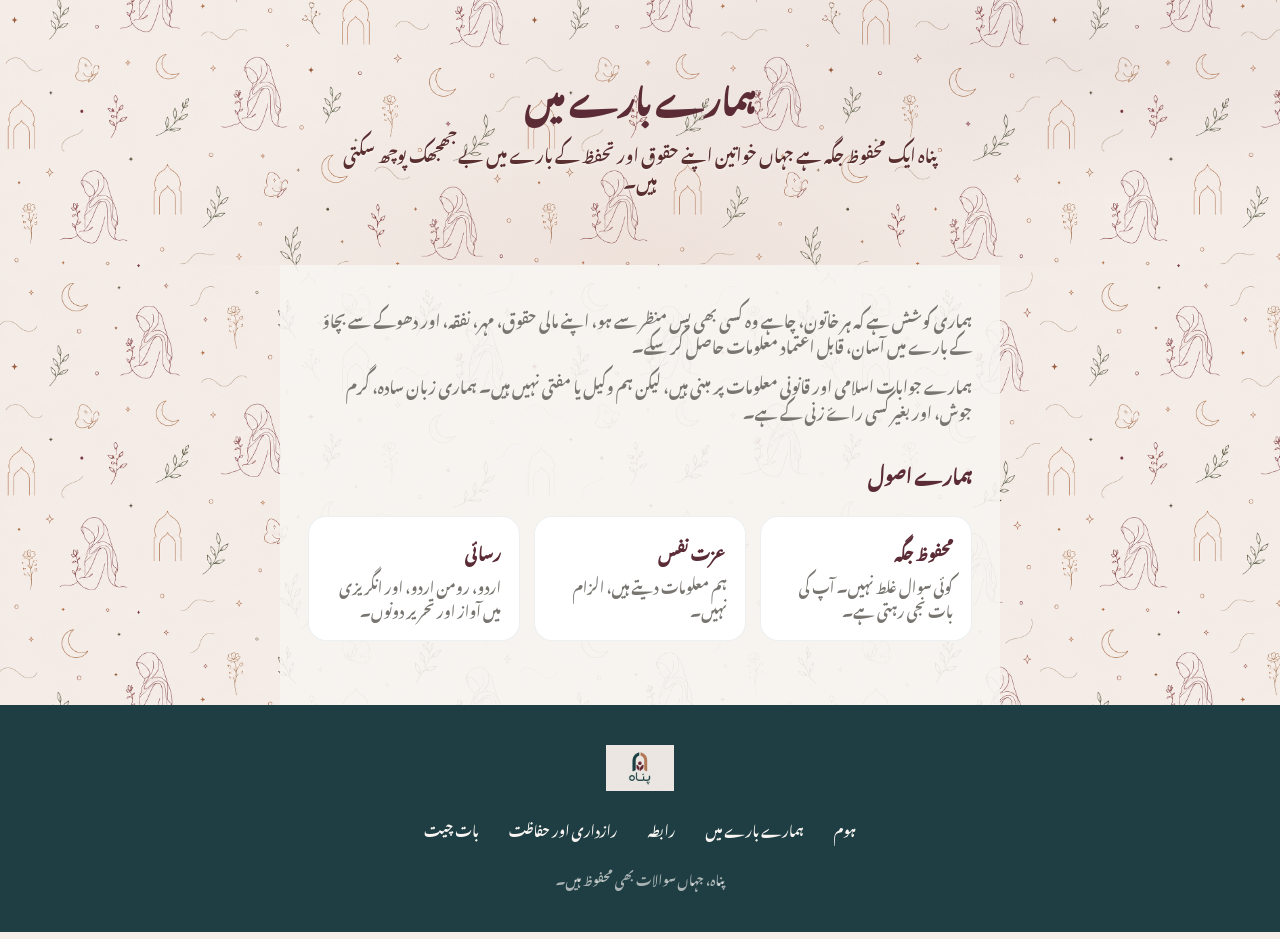
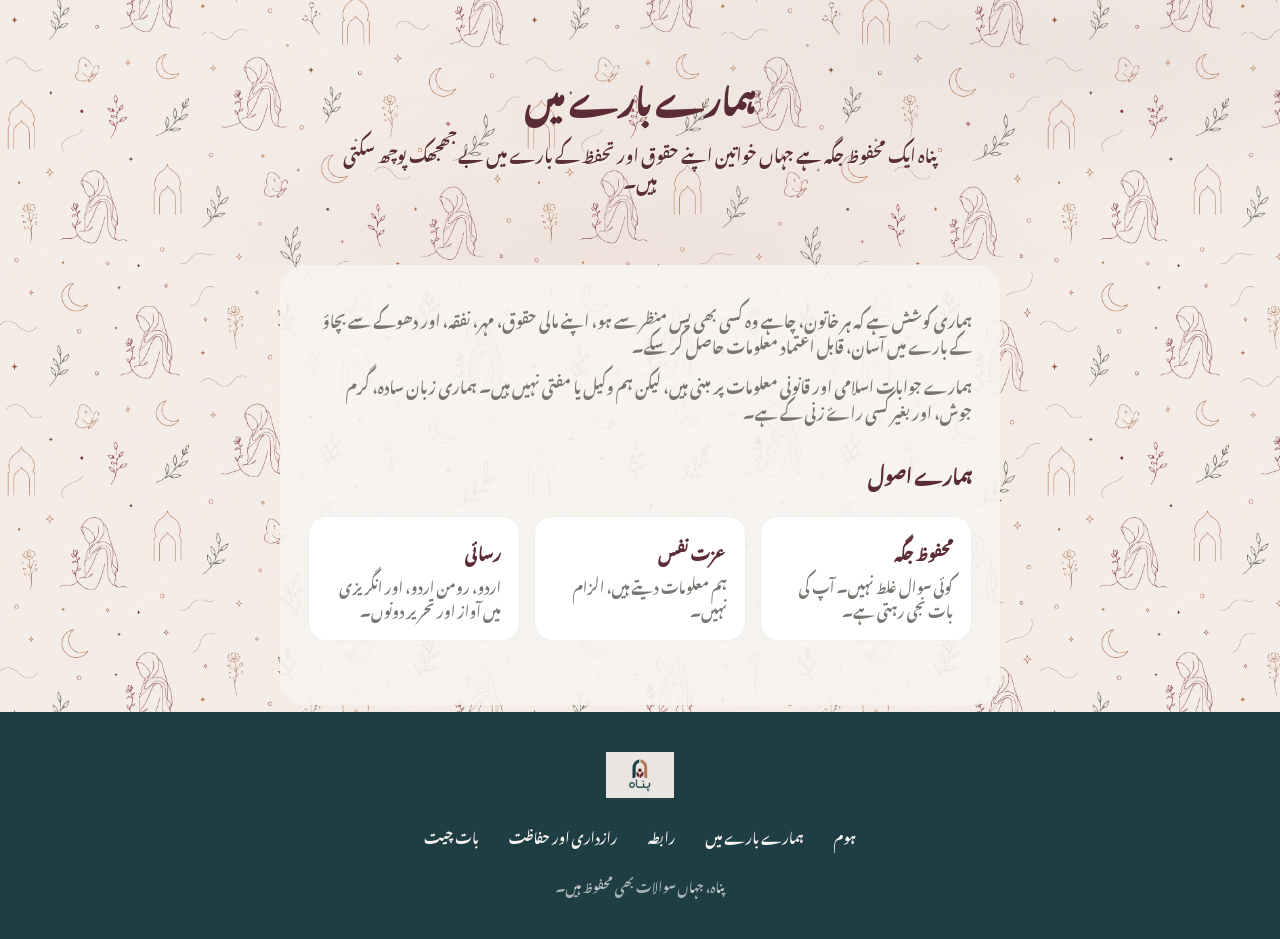
Before and after one commit to ayesha-bscs25seecs/Panah, a Flask app: page /about in a window 1280 px wide. Shown: the part 74-1013 px from the top of the page. Run offline with Flask 3, Linux system fonts and the light colour scheme; some web fonts are replaced.

Commit message:
UI stuff

```diff
--- a/panah_backend/static/landing.css
+++ b/panah_backend/static/landing.css
@@ -258,8 +258,8 @@ body.landing-body {
 .landing-section {
   padding: var(--section-pad-y) var(--section-pad-x);
   max-width: var(--max-content);
-  margin: 0 auto;
-  border-radius: 25px 25px 0 0; /* Top-Left, Top-Right, Bottom-Right, Bottom-Left */
+  margin: 0 auto 7px auto;
+  border-radius: 25px 25px 25px 25px; /* Top-Left, Top-Right, Bottom-Right, Bottom-Left */
   overflow: hidden; /* Ensures child elements (like background images or colors) don't bleed past the rounded corners */
 }
 
@@ -611,7 +611,9 @@ body.landing-body {
 .content-body {
   padding: 40px var(--section-pad-x) 64px;
   max-width: 720px;
-  margin: 0 auto;
+  margin: 0 auto 7px auto;
+  border-radius: 25px 25px 25px 25px; /* Top-Left, Top-Right, Bottom-Right, Bottom-Left */
+  overflow: hidden;
 }
 
 .content-body h2 {
```
